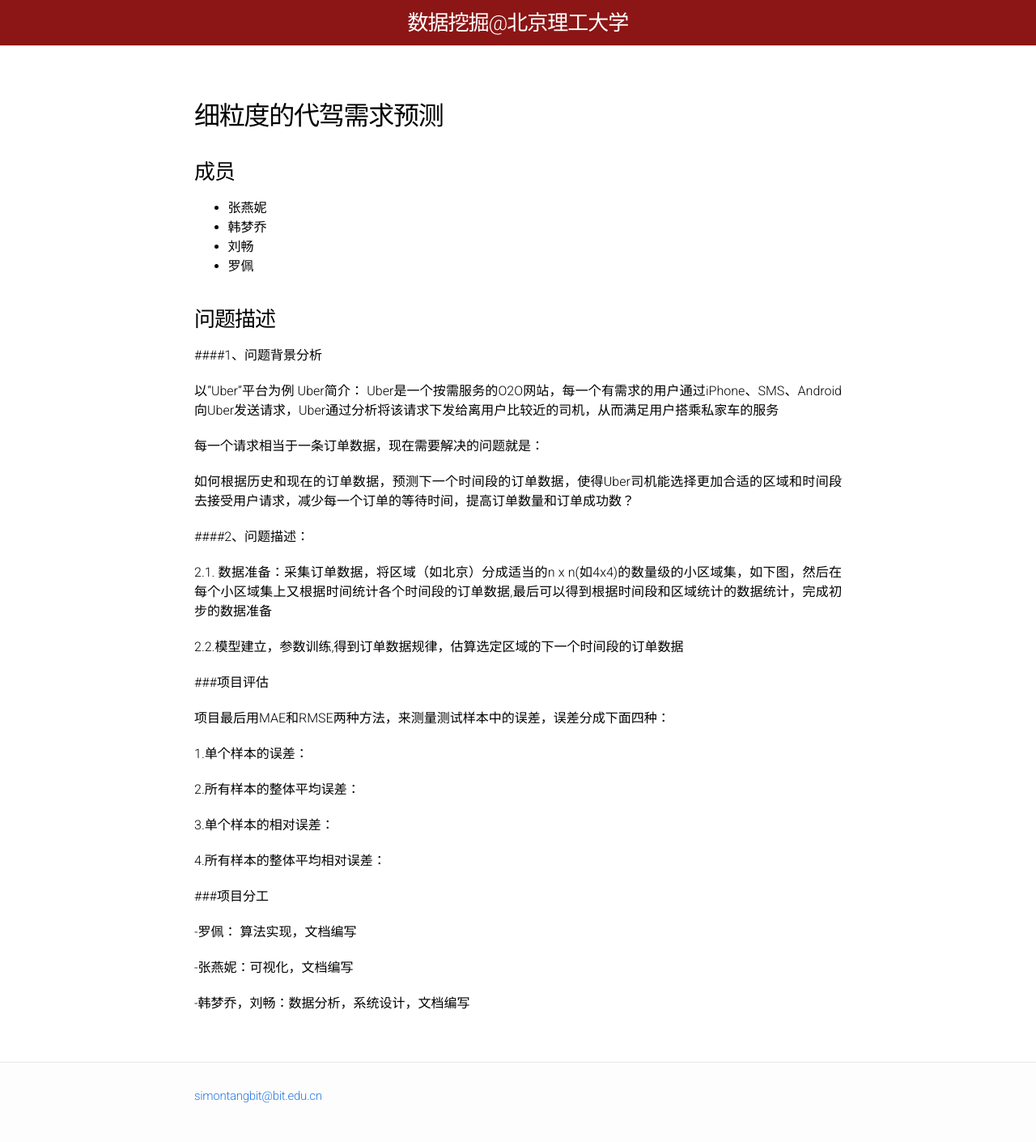
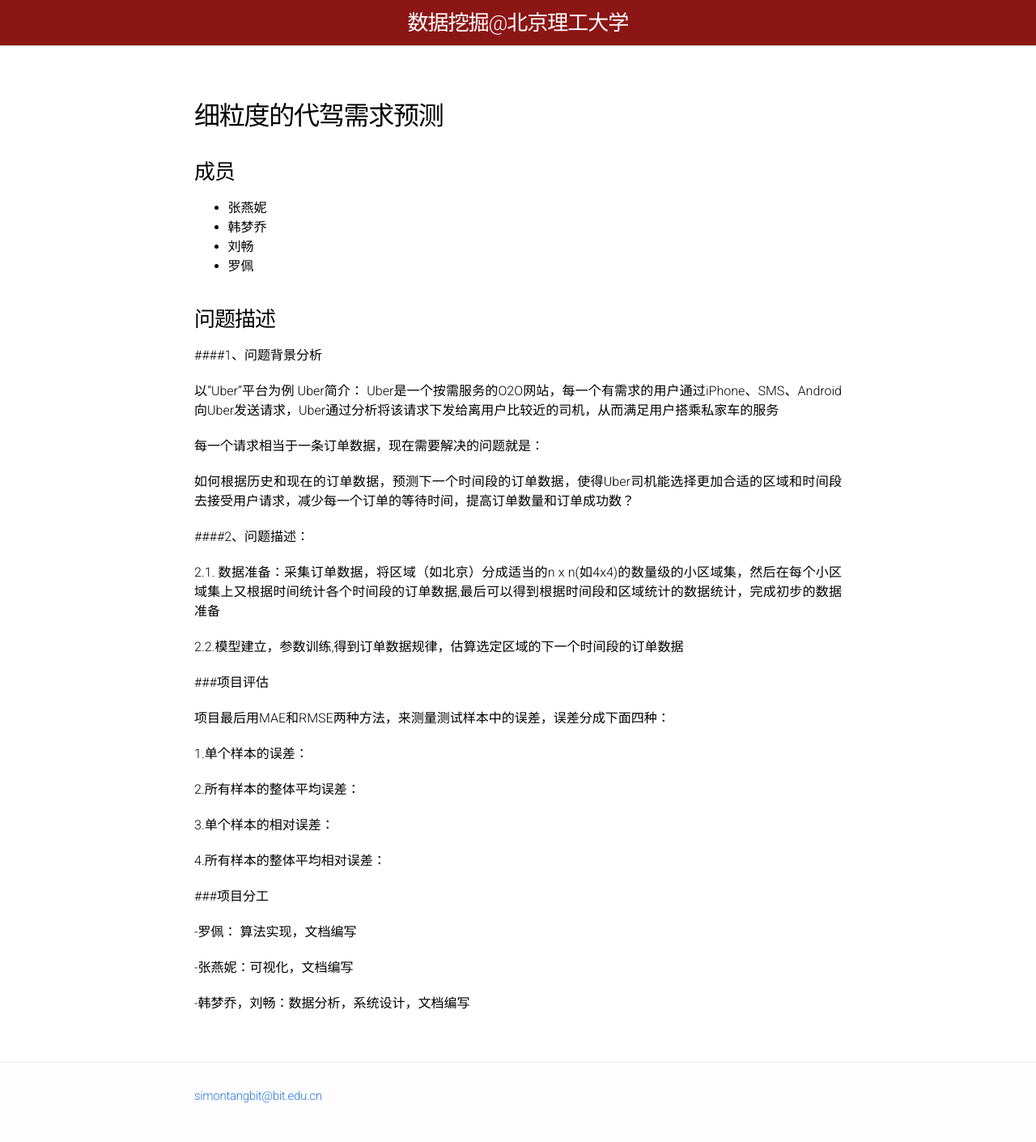
Before and after one commit to BITDM/bitdm.github.io, a Jekyll site: the page built from 2016/projects/p01/proposal.md, in a window 1280 px wide. Shown: the whole page at 81% size. Built offline with Jekyll 4.4.1, drawn with Linux system fonts in a browser that asks for light colours.

Commit message:
项目内容简介

```diff
--- a/2016/projects/p01/proposal.md
+++ b/2016/projects/p01/proposal.md
@@ -28,7 +28,7 @@ permalink: /2016/projects/p01/proposal/
 
 ####2、问题描述：
 
-  2.1. 数据准备：采集订单数据，将区域（如北京）分成适当的n x n(如4x4)的数量级的小区域集，如下图，然后在每个小区域集上又根据时间统计各个时间段的订单数据,最后可以得到根据时间段和区域统计的数据统计，完成初步的数据准备
+  2.1. 数据准备：采集订单数据，将区域（如北京）分成适当的n x n(如4x4)的数量级的小区域集，然后在每个小区域集上又根据时间统计各个时间段的订单数据,最后可以得到根据时间段和区域统计的数据统计，完成初步的数据准备
 
   2.2.模型建立，参数训练,得到订单数据规律，估算选定区域的下一个时间段的订单数据
 
```
